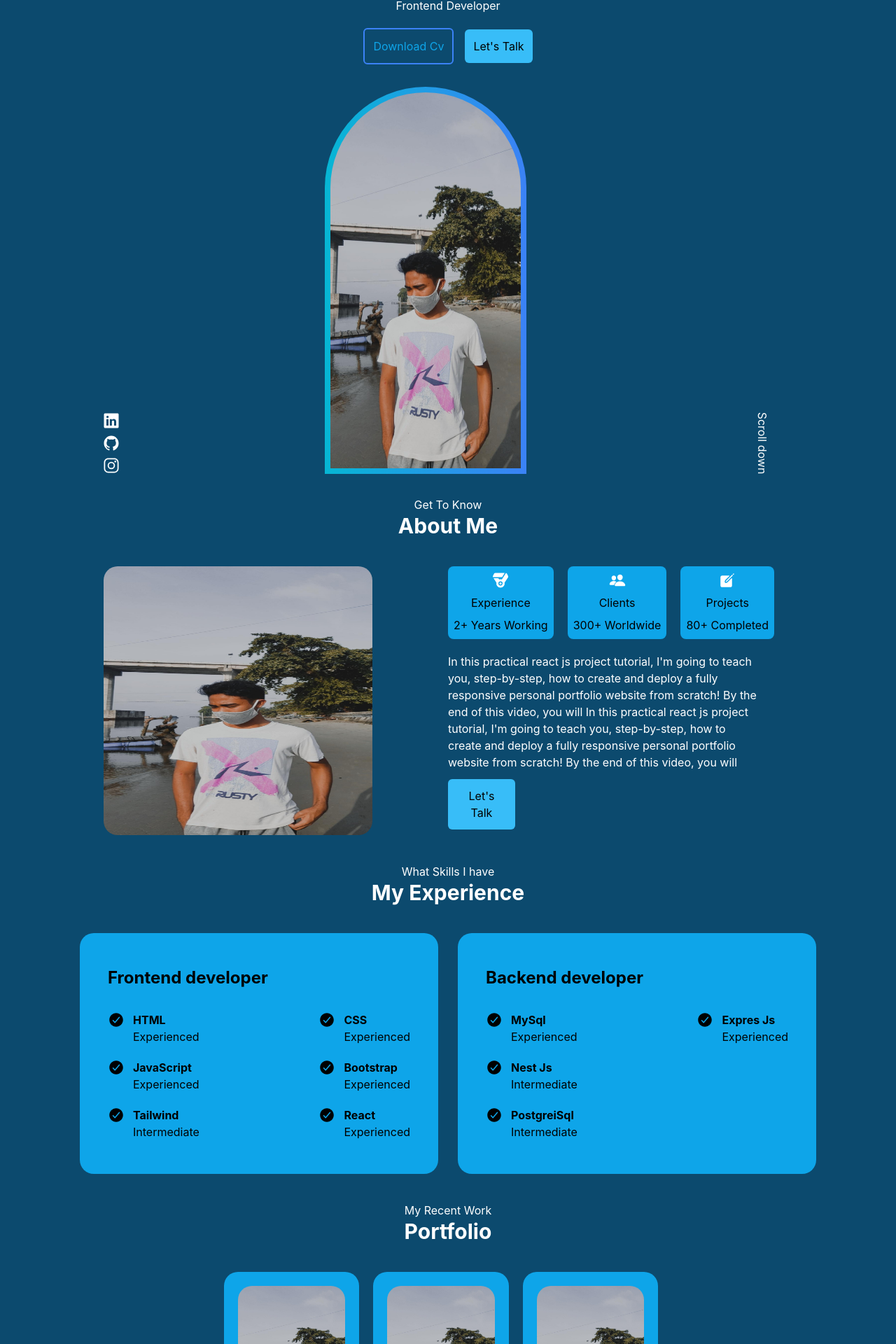
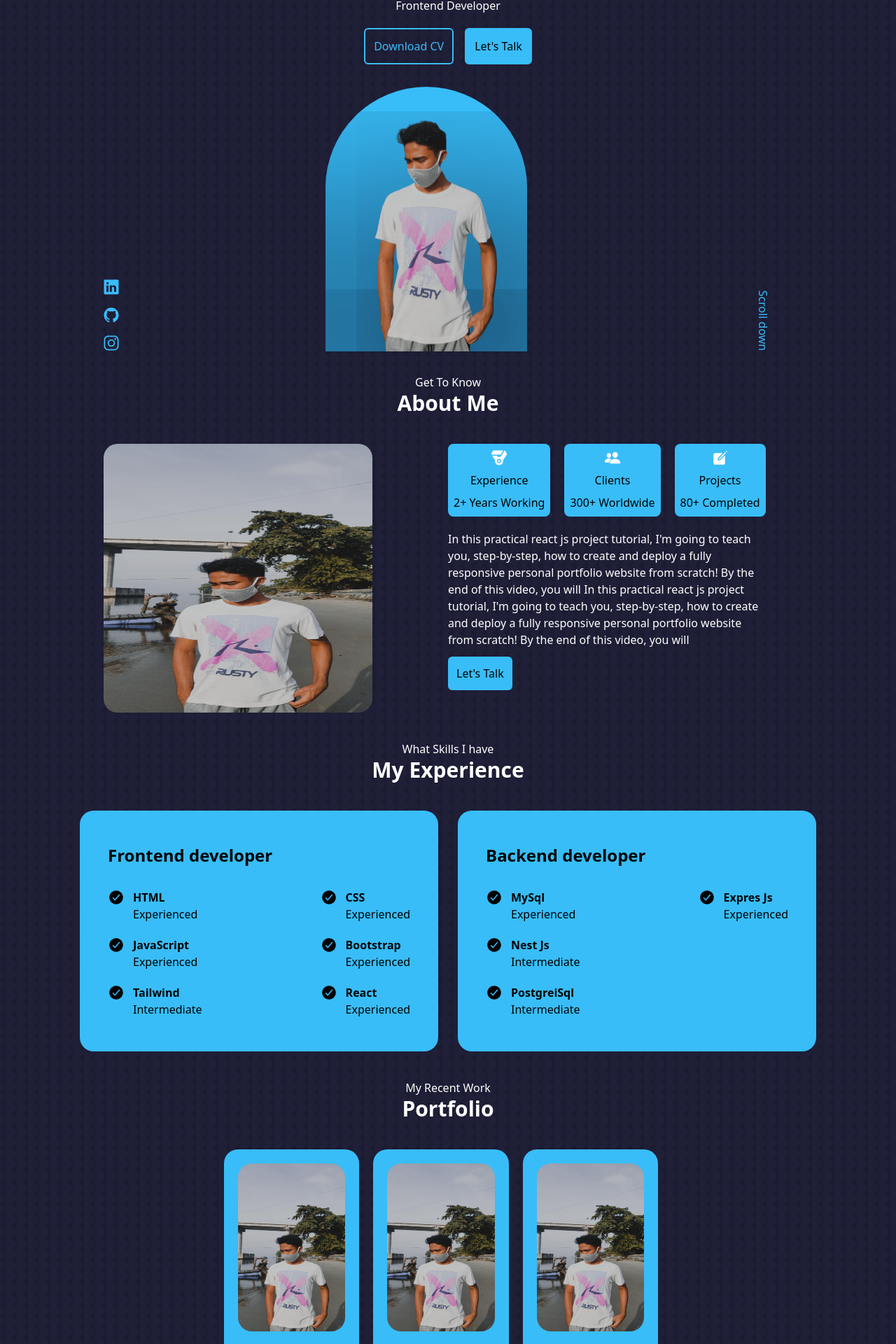
Before and after one commit to ibranurlette/portofolio-second-version, a React (Create React App) app: page / in a window 1280 px wide. Shown: the part 96-2016 px from the top of the page at 70% size. Built offline with nearby package versions, Linux system fonts and the light colour scheme.

Commit message:
fix introduction

```diff
--- a/src/App.css
+++ b/src/App.css
@@ -1,3 +1,7 @@
 /* .App { */
 /* text-align: center; */
 /* } */
+
+.bg-image {
+  box-shadow: inset 0px -700px 500px -500px #184A6E;
+}
--- a/src/App.js
+++ b/src/App.js
@@ -1,4 +1,5 @@
 import "./App.css";
+import "./index.css";
 import {
   IoLogoLinkedin,
   IoLogoGithub,
@@ -12,35 +13,55 @@ import {
 
 function App() {
   return (
-    <div className="bg-sky-900">
+    <div>
       {/* first section */}
       <div className="pt-8 pb-8">
         <div className="mb-5 text-center ">
-          <h1 className="text-white">Hello i'm</h1>
+          <h1 className="text-white">Hello I'm</h1>
           <h2 className="text-3xl font-bold text-white">Ibra Nurlette</h2>
           <h1 className="text-white">Frontend Developer</h1>
         </div>
         <div className="mb-8 text-center	">
-          <button className="rounded-md text-sky-500 border-2 border-blue-500 p-3 mr-4">
-            Download Cv
+          <button className="rounded-md text-sky-400 border-2 border-sky-400 p-3 mr-4 font-medium">
+            Download CV
           </button>
-          <button className="rounded-md bg-sky-400 p-3">Let's Talk </button>
+          <button className="rounded-md bg-sky-400 border-2 border-sky-400 p-3 font-medium">
+            Let's Talk{" "}
+          </button>
         </div>
         <div className="flex justify-around items-end ">
           <div>
-            <IoLogoLinkedin className="text-white" size="1.5em" />
-            <IoLogoGithub className="text-white mt-2 mb-2" size="1.5em" />
-            <IoLogoInstagram className="text-white" size="1.5em" />
+            <a
+              href="https://www.linkedin.com/in/ibra-nurlette/"
+              target="_blank"
+              rel="noreferrer"
+            >
+              <IoLogoLinkedin className="text-sky-400" size="1.5em" />
+            </a>
+            <a
+              href="https://github.com/ibranurlette"
+              target="_blank"
+              rel="noreferrer"
+            >
+              <IoLogoGithub className="text-sky-400 mt-4 mb-4" size="1.5em" />
+            </a>
+            <a
+              href="https://www.instagram.com/ibra_nurlette/"
+              target="_blank"
+              rel="noreferrer"
+            >
+              <IoLogoInstagram className="text-sky-400" size="1.5em" />
+            </a>
           </div>
-          <div className="bg-gradient-to-r from-cyan-500 to-blue-500 w-72 p-2 rounded-t-[150px]">
+          <div className="bg-sky-400 bg-image w-72 rounded-t-[150px]">
             <img
-              src={require("./assets/me.jpg")}
+              src={require("./assets/me2.png")}
               alt="me"
-              className=" mx-auto rounded-t-[150px]"
-            ></img>
+              className="rounded-t-[150px]"
+            />
           </div>
           <div>
-            <h2 className="rotate-90 mb-8 text-white"> Scroll down</h2>
+            <h2 className="rotate-90 mb-8 text-sky-400"> Scroll down</h2>
           </div>
         </div>
       </div>
@@ -57,21 +78,21 @@ function App() {
         </div>
         <div className="">
           <div className="flex justify-start mb-5 text-center">
-            <div className="bg-sky-500 p-2 mr-5 rounded-lg">
+            <div className="bg-sky-400 p-2 mr-5 rounded-lg">
               <p>
                 <IoMedal className="text-white mx-auto" size="1.5em" />
               </p>
               <p className="mt-2 mb-2">Experience</p>
               <p>2+ Years Working</p>
             </div>
-            <div className="bg-sky-500 p-2 mr-5 rounded-lg">
+            <div className="bg-sky-400 p-2 mr-5 rounded-lg">
               <p>
                 <IoPeople className="text-white mx-auto" size="1.5em" />
               </p>
               <p className="mt-2 mb-2">Clients</p>
               <p>300+ Worldwide</p>
             </div>
-            <div className="bg-sky-500 p-2 rounded-lg">
+            <div className="bg-sky-400 p-2 rounded-lg">
               <p>
                 <IoCreate className="text-white mx-auto" size="1.5em" />
               </p>
@@ -101,7 +122,7 @@ function App() {
         My Experience
       </h2>
       <div className="m-10 flex justify-center">
-        <div className="bg-sky-500 py-12 px-10 mr-7 w-[32rem] rounded-[20px]">
+        <div className="bg-sky-400 py-12 px-10 mr-7 w-[32rem] rounded-[20px]">
           <h1 className="text-2xl mb-8 font-bold">Frontend developer</h1>
           <div className="flex justify-between ">
             <div className="">
@@ -164,7 +185,7 @@ function App() {
             </div>
           </div>
         </div>
-        <div className="bg-sky-500 py-12 px-10 w-[32rem] rounded-[20px]">
+        <div className="bg-sky-400 py-12 px-10 w-[32rem] rounded-[20px]">
           <h1 className="text-2xl mb-8 font-bold">Backend developer</h1>
           <div className="flex justify-between ">
             <div className="">
@@ -215,7 +236,7 @@ function App() {
       <h1 className="text-white text-center">My Recent Work</h1>
       <h2 className="text-3xl font-bold text-white text-center">Portfolio</h2>
       <div className="m-10 grid grid-cols-3 mx-80 ">
-        <div className="bg-sky-500 p-5 rounded-[20px]	mr-5">
+        <div className="bg-sky-400 p-5 rounded-[20px]	mr-5">
           <img
             src={require("./assets/me.jpg")}
             alt="me"
@@ -227,7 +248,7 @@ function App() {
           </button>
           <button className="rounded-md bg-sky-400 p-3">Live Demo</button>
         </div>
-        <div className="bg-sky-500 p-5 rounded-[20px]	mr-5">
+        <div className="bg-sky-400 p-5 rounded-[20px]	mr-5">
           <img
             src={require("./assets/me.jpg")}
             alt="me"
@@ -239,7 +260,7 @@ function App() {
           </button>
           <button className="rounded-md bg-sky-400 p-3">Live Demo</button>
         </div>
-        <div className="bg-sky-500 p-5 rounded-[20px]	mr-5">
+        <div className="bg-sky-400 p-5 rounded-[20px]	mr-5">
           <img
             src={require("./assets/me.jpg")}
             alt="me"
@@ -251,7 +272,7 @@ function App() {
           </button>
           <button className="rounded-md bg-sky-400 p-3">Live Demo</button>
         </div>
-        <div className="bg-sky-500 p-5 rounded-[20px]	mr-5 mt-5">
+        <div className="bg-sky-400 p-5 rounded-[20px]	mr-5 mt-5">
           <img
             src={require("./assets/me.jpg")}
             alt="me"
@@ -263,7 +284,7 @@ function App() {
           </button>
           <button className="rounded-md bg-sky-400 p-3">Live Demo</button>
         </div>
-        <div className="bg-sky-500 p-5 rounded-[20px]	mr-5 mt-5">
+        <div className="bg-sky-400 p-5 rounded-[20px]	mr-5 mt-5">
           <img
             src={require("./assets/me.jpg")}
             alt="me"
@@ -275,7 +296,7 @@ function App() {
           </button>
           <button className="rounded-md bg-sky-400 p-3">Live Demo</button>
         </div>
-        <div className="bg-sky-500 p-5 rounded-[20px]	mr-5 mt-5">
+        <div className="bg-sky-400 p-5 rounded-[20px]	mr-5 mt-5">
           <img
             src={require("./assets/me.jpg")}
             alt="me"
@@ -295,7 +316,7 @@ function App() {
       <div className="m-10 flex justify-center">
         <div className="">
           <div className="flex justify-start mb-5 text-center">
-            <div className="bg-sky-500 px-2 py-4 mr-5 rounded-lg w-56">
+            <div className="bg-sky-400 px-2 py-4 mr-5 rounded-lg w-56">
               <p>
                 <IoMail className="text-white mx-auto" size="1.5em" />
               </p>
@@ -303,7 +324,7 @@ function App() {
               <p className="font-light">ibraputra843@gmail.com</p>
               <p>Send a message</p>
             </div>
-            <div className="bg-sky-500 px-2 mr-5 py-4 rounded-lg w-56">
+            <div className="bg-sky-400 px-2 mr-5 py-4 rounded-lg w-56">
               <p>
                 <IoLogoLinkedin className="text-white mx-auto" size="1.5em" />
               </p>
@@ -311,7 +332,7 @@ function App() {
               <p className="font-light">Ibra_Nurlette</p>
               <p>Send a message</p>
             </div>
-            <div className="bg-sky-500 px-2 py-4 rounded-lg w-56">
+            <div className="bg-sky-400 px-2 py-4 rounded-lg w-56">
               <p>
                 <IoLogoInstagram className="text-white mx-auto" size="1.5em" />
               </p>
--- a/src/index.css
+++ b/src/index.css
@@ -2,7 +2,7 @@
 @tailwind components;
 @tailwind utilities;
 
-body {
+/* body {
   margin: 0;
   font-family: -apple-system, BlinkMacSystemFont, 'Segoe UI', 'Roboto', 'Oxygen',
     'Ubuntu', 'Cantarell', 'Fira Sans', 'Droid Sans', 'Helvetica Neue',
@@ -14,4 +14,19 @@ body {
 code {
   font-family: source-code-pro, Menlo, Monaco, Consolas, 'Courier New',
     monospace;
+} */
+
+:root {
+  --color-bg: #1f1f38;
+  --color-bg-variant: #2c2d6c;
+  --color-primary: #4db5ff;
+  --color-primary-variant: rgb(77, 181, 255, 0.4);
+  --color-white: #fff;
+  --color-light: rgb(255, 255, 255, 06);
+
 }
+
+body {
+  background: var(--color-bg);
+  background-image: url(./assets/bg-texture.png);
+}
```
Also changed, not shown: src/assets/bg-texture.png (added), src/assets/me2.png (added).
